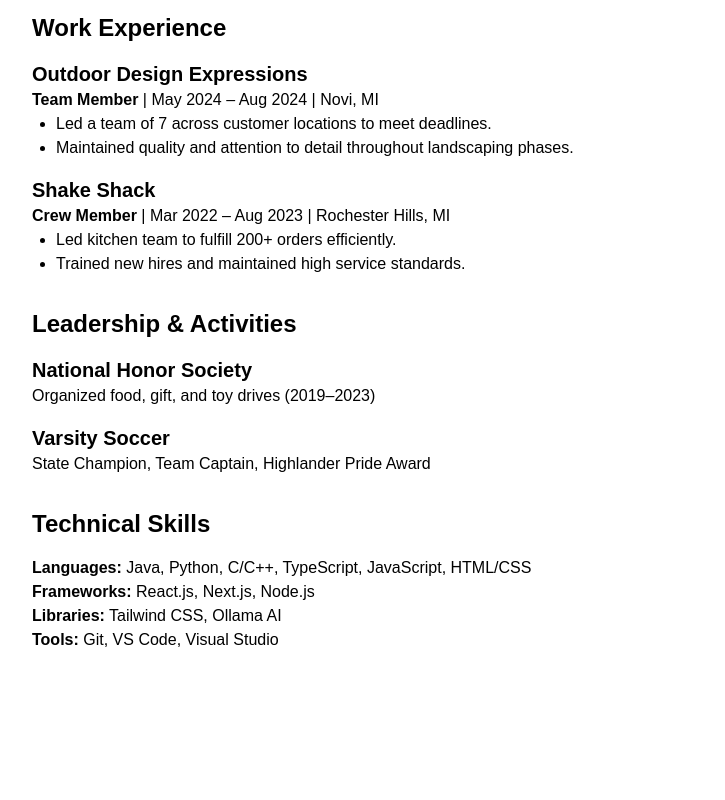
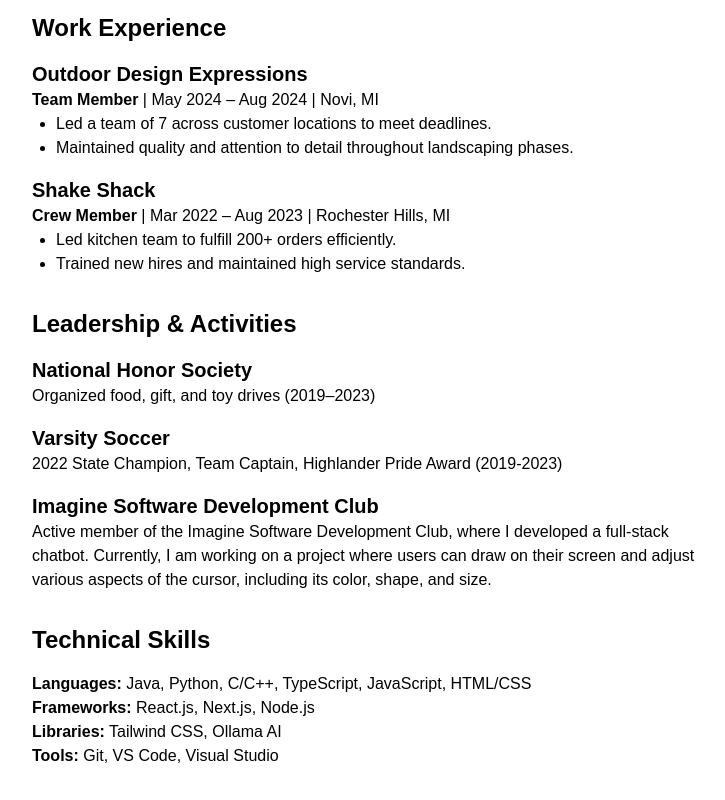
Before and after one commit to Bdonah/Brendan-Portfolio, a Next.js app: page / in a window 1280 px wide. Shown: the part 1212-2012 px from the top of the page, without its empty margins (272-997 px from the left). Before the commit the page ends 1896 px from the top, so only its background shows below. Built offline with nearby package versions, Linux system fonts and the light colour scheme.

Commit message:
Initial commit

```diff
--- a/src/app/page.tsx
+++ b/src/app/page.tsx
@@ -101,7 +101,11 @@
         </div>
         <div>
           <h3 className="text-xl font-bold">Varsity Soccer</h3>
-          <p>State Champion, Team Captain, Highlander Pride Award</p>
+          <p>2022 State Champion, Team Captain, Highlander Pride Award (2019-2023)</p>
+        </div>
+        <div>
+          <h3 className="text-xl font-bold">Imagine Software Development Club</h3>
+          <p>Active member of the Imagine Software Development Club, where I developed a full-stack chatbot. Currently, I am working on a project where users can draw on their screen and adjust various aspects of the cursor, including its color, shape, and size.</p>
         </div>
       </section>
 
```
